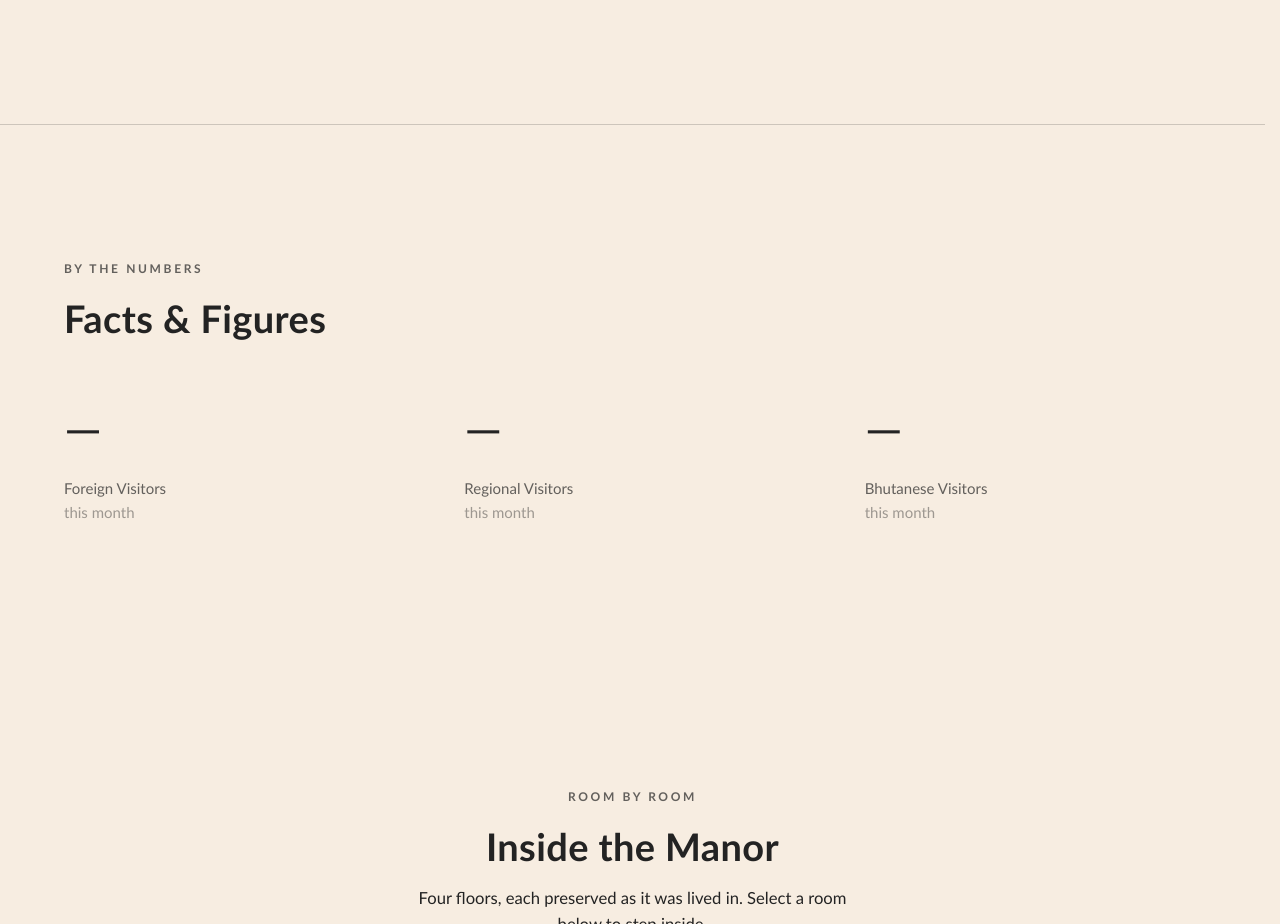
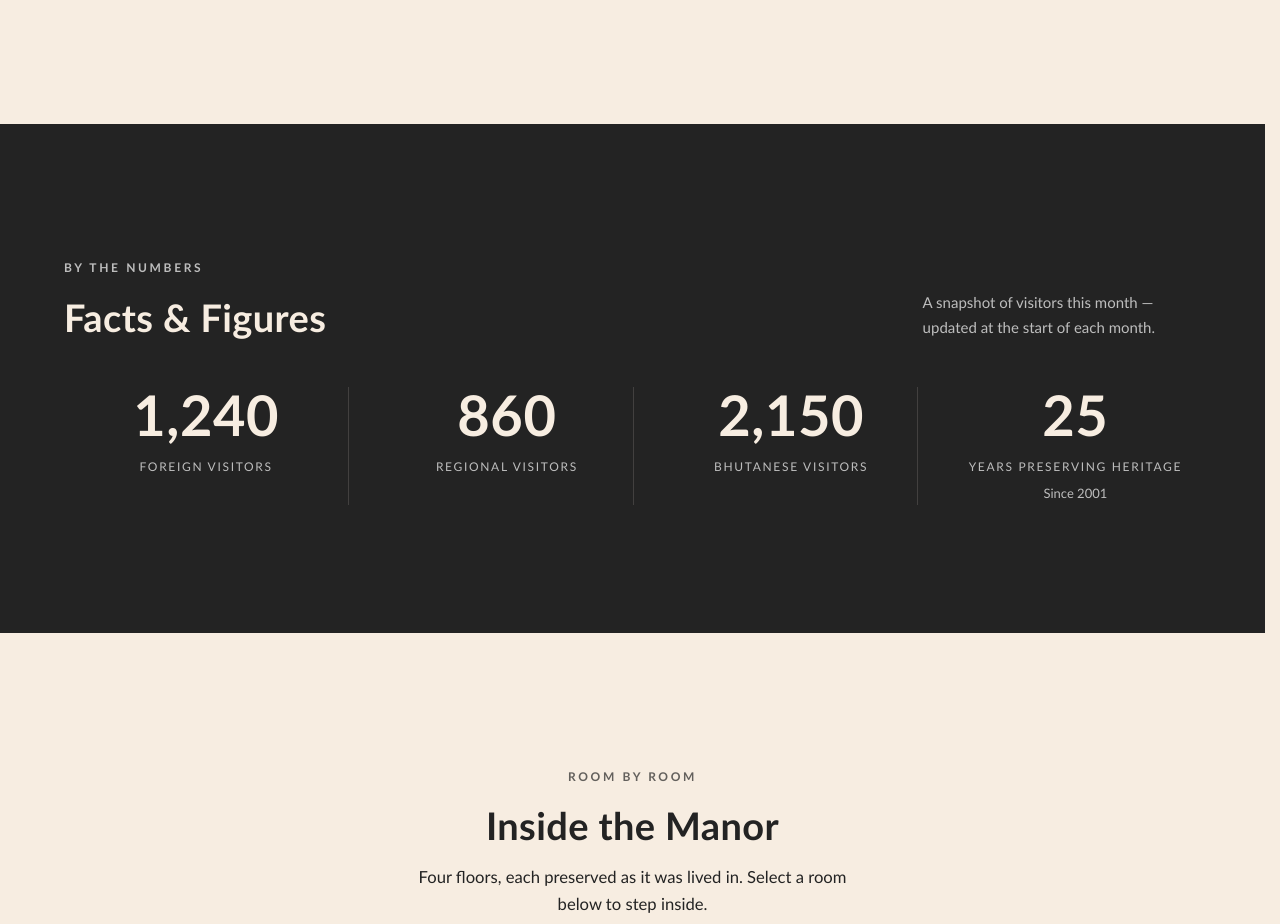
Before and after one commit to basanta-svg/flokheritage, a plain HTML site: page index.html in a window 1280 px wide. Shown: the part 3180-4104 px from the top of the page. Drawn offline with Linux system fonts and the light colour scheme.

Commit message:
Redesign Facts & Figures section with sample stats
- Convert plain placeholder grid into a dark stat-band (.stat-grid/
  .stat-item), matching the Treasures section's dark treatment
- Add new stat-value/stat-label/stat-caption styles in styles.css
- Replace em-dash placeholders with sample sample monthly visitor
  figures, flagged for replacement with real data before publishing
- Remove stray hairline that no longer fit against the new dark band

```diff
--- a/index.html
+++ b/index.html
@@ -79,26 +79,34 @@
     </div>
   </section>
 
-  <hr class="hairline wrap">
-
   <!-- Facts & Figures -->
-  <section class="section">
+  <section class="section section-dark">
     <div class="wrap">
-      <p class="eyebrow">By the Numbers</p>
-      <h2 class="h-xl" style="margin-bottom: 48px;">Facts &amp; Figures</h2>
-      <!-- TODO: update monthly with current visitor counts -->
-      <div class="grid grid-3">
+      <div class="flex-between" style="margin-bottom: 48px; align-items: flex-end;">
         <div>
-          <p class="h-display" style="margin-bottom: 8px;">&mdash;</p>
-          <p class="card-desc">Foreign Visitors <span style="display:block; opacity:.6;">this month</span></p>
+          <p class="eyebrow on-dark">By the Numbers</p>
+          <h2 class="h-xl">Facts &amp; Figures</h2>
         </div>
-        <div>
-          <p class="h-display" style="margin-bottom: 8px;">&mdash;</p>
-          <p class="card-desc">Regional Visitors <span style="display:block; opacity:.6;">this month</span></p>
+        <p class="card-desc" style="max-width: 32ch; color: var(--white-70);">A snapshot of visitors this month &mdash; updated at the start of each month.</p>
+      </div>
+      <!-- SAMPLE FIGURES — replace with actual monthly visitor counts before publishing -->
+      <div class="stat-grid">
+        <div class="stat-item">
+          <p class="stat-value">1,240</p>
+          <p class="stat-label">Foreign Visitors</p>
         </div>
-        <div>
-          <p class="h-display" style="margin-bottom: 8px;">&mdash;</p>
-          <p class="card-desc">Bhutanese Visitors <span style="display:block; opacity:.6;">this month</span></p>
+        <div class="stat-item">
+          <p class="stat-value">860</p>
+          <p class="stat-label">Regional Visitors</p>
+        </div>
+        <div class="stat-item">
+          <p class="stat-value">2,150</p>
+          <p class="stat-label">Bhutanese Visitors</p>
+        </div>
+        <div class="stat-item">
+          <p class="stat-value">25</p>
+          <p class="stat-label">Years Preserving Heritage</p>
+          <p class="stat-caption">Since 2001</p>
         </div>
       </div>
     </div>
--- a/styles.css
+++ b/styles.css
@@ -174,6 +174,47 @@ h1, h2, h3, h4 {
   border-radius: 16px;
 }
 .frame-img img { border-radius: 16px; }
+
+/* ---------- Facts & Figures: stat band ---------- */
+.stat-grid {
+  display: grid;
+  gap: 32px;
+}
+.stat-item {
+  text-align: center;
+  padding-top: 28px;
+  border-top: 1px solid rgba(247, 237, 225, 0.15);
+}
+.stat-item:first-child { padding-top: 0; border-top: none; }
+@media (min-width: 700px) {
+  .stat-grid { grid-template-columns: repeat(4, 1fr); gap: 0; }
+  .stat-item {
+    padding-top: 0;
+    padding-left: 32px;
+    border-top: none;
+    border-left: 1px solid rgba(247, 237, 225, 0.15);
+  }
+  .stat-item:first-child { padding-left: 0; border-left: none; }
+}
+.stat-value {
+  font-family: var(--font-display);
+  font-weight: 600;
+  font-size: clamp(36px, 5vw, 56px);
+  line-height: 1;
+  letter-spacing: 0.01em;
+  margin-bottom: 14px;
+}
+.stat-label {
+  font-size: 12px;
+  letter-spacing: 0.14em;
+  text-transform: uppercase;
+  color: var(--white-70);
+}
+.stat-caption {
+  font-size: 13px;
+  color: var(--white-70);
+  margin-top: 6px;
+}
 
 /* ---------- Team ---------- */
 .team-grid {
```
